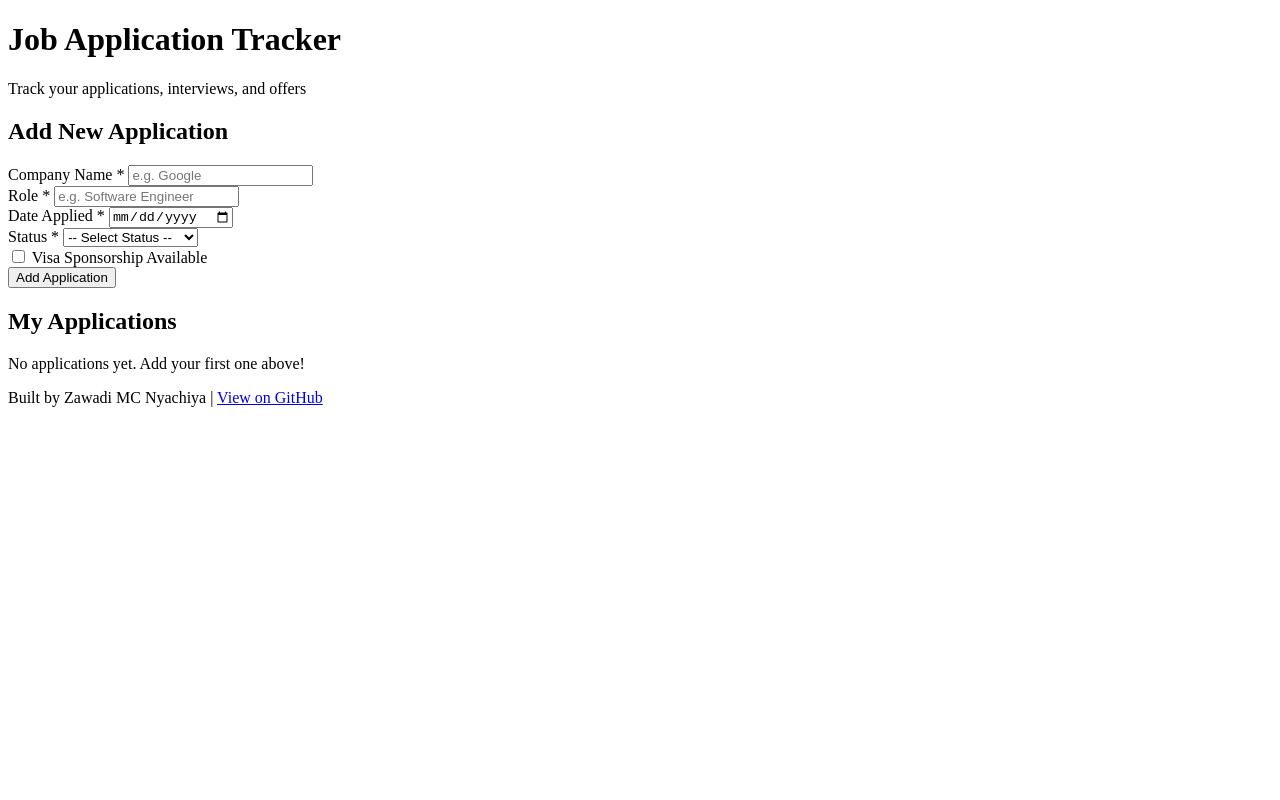
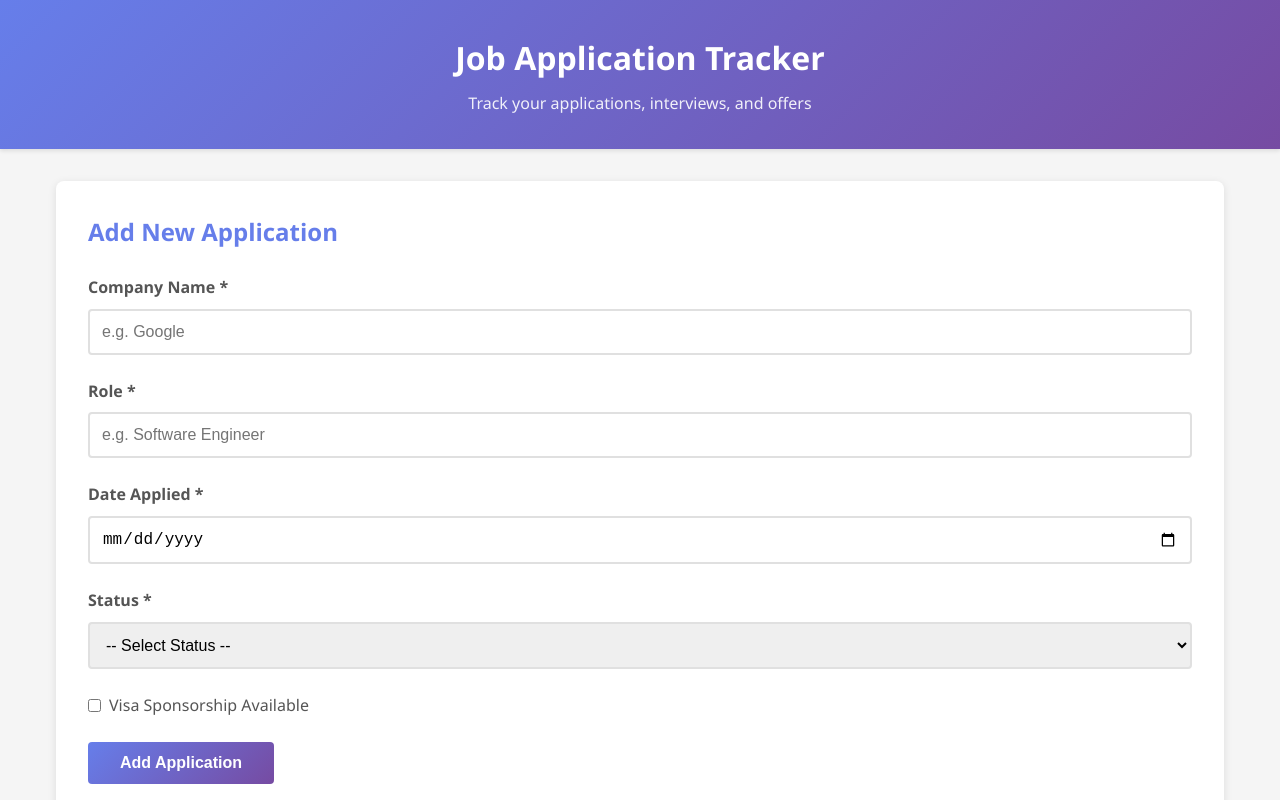
Before and after one commit to Z3DDIEZ/Job-Tracker-Zawadi, a plain HTML site: page index.html in a window 1280 px wide. Shown: the top 800 px of the page. Drawn offline with Linux system fonts and the light colour scheme.

Commit message:
day 2 updates

```diff
--- a/index.html
+++ b/index.html
@@ -73,7 +73,7 @@
 
     <!-- Footer -->
     <footer>
-        <p>Built by Zawadi MC Nyachiya | <a href="https://github.com/Z3DDIEZ/ProjectUn26" target="_blank">View on GitHub</a></p>
+        <p>Built by Zawadi MC Nyachiya | <a href="https://github.com/Z3DDIEZ/Job-Tracker-Zawadi" target="_blank">View on GitHub</a></p>
     </footer>
 
 	<!-- Firebase SDKs -->
--- a/script.js
+++ b/script.js
@@ -1,3 +1,123 @@
-// Your app code will go here
+// ========================================
+// JOB APPLICATION TRACKER - MAIN SCRIPT
+// ========================================
+
 console.log("Job Tracker initialized");
 console.log("Firebase connected:", firebase.apps.length > 0);
+
+// ========================================
+// FORM SUBMISSION
+// ========================================
+
+// Get the form element
+const form = document.getElementById('application-form');
+const submitBtn = document.getElementById('submit-btn');
+
+// Listen for form submission
+form.addEventListener('submit', function(event) {
+    // Prevent page reload
+    event.preventDefault();
+
+    // Get form values
+    const company = document.getElementById('company').value;
+    const role = document.getElementById('role').value;
+    const dateApplied = document.getElementById('date').value;
+    const status = document.getElementById('status').value;
+    const visaSponsorship = document.getElementById('visa').checked;
+
+    // Validate that all required fields are filled
+    if (!company || !role || !dateApplied || !status) {
+        alert('Please fill in all required fields');
+        return;
+    }
+
+    // Log to console (for debugging)
+    console.log('Form data:', {
+        company,
+        role,
+        dateApplied,
+        status,
+        visaSponsorship
+    });
+
+    // Call function to save to Firebase
+    addApplication(company, role, dateApplied, status, visaSponsorship);
+});
+
+// ========================================
+// FIREBASE FUNCTIONS
+// ========================================
+
+/**
+ * Add a new application to Firebase
+ */
+function addApplication(company, role, dateApplied, status, visaSponsorship) {
+    // Disable submit button while saving
+    submitBtn.disabled = true;
+    submitBtn.textContent = 'Saving...';
+
+    // Create a new unique ID for this application
+    const newApplicationRef = database.ref('applications').push();
+
+    // Data to save
+    const applicationData = {
+        company: company,
+        role: role,
+        dateApplied: dateApplied,
+        status: status,
+        visaSponsorship: visaSponsorship,
+        timestamp: Date.now(),
+        id: newApplicationRef.key
+    };
+
+    // Save to Firebase
+    newApplicationRef.set(applicationData)
+        .then(() => {
+            console.log('✅ Application saved successfully');
+
+            // Show success message
+            showSuccessMessage('Application added successfully!');
+
+            // Clear the form
+            form.reset();
+
+            // Re-enable submit button
+            submitBtn.disabled = false;
+            submitBtn.textContent = 'Add Application';
+        })
+        .catch((error) => {
+            console.error('❌ Error saving application:', error);
+            alert('Error saving application. Check console for details.');
+
+            // Re-enable submit button
+            submitBtn.disabled = false;
+            submitBtn.textContent = 'Add Application';
+        });
+}
+
+/**
+ * Show a success message to the user
+ */
+function showSuccessMessage(message) {
+    // Create message element
+    const messageDiv = document.createElement('div');
+    messageDiv.className = 'success-message';
+    messageDiv.textContent = message;
+
+    // Add to page (before the form)
+    const formSection = document.getElementById('add-application-section');
+    formSection.insertBefore(messageDiv, form);
+
+    // Remove after 3 seconds
+    setTimeout(() => {
+        messageDiv.remove();
+    }, 3000);
+}
+
+// ========================================
+// LOAD APPLICATIONS ON PAGE LOAD
+// ========================================
+
+// This will be built on Day 3
+// For now, we just log that the page loaded
+console.log('Page loaded. Ready to add applications.');
--- a/style.css
+++ b/style.css
@@ -0,0 +1,159 @@
+/* Reset & Base Styles */
+* {
+    margin: 0;
+    padding: 0;
+    box-sizing: border-box;
+}
+
+body {
+    font-family: 'Segoe UI', Tahoma, Geneva, Verdana, sans-serif;
+    background-color: #f5f5f5;
+    color: #333;
+    line-height: 1.6;
+}
+
+/* Header */
+header {
+    background: linear-gradient(135deg, #667eea 0%, #764ba2 100%);
+    color: white;
+    padding: 2rem;
+    text-align: center;
+    box-shadow: 0 2px 4px rgba(0,0,0,0.1);
+}
+
+header h1 {
+    font-size: 2rem;
+    margin-bottom: 0.5rem;
+}
+
+header p {
+    font-size: 1rem;
+    opacity: 0.9;
+}
+
+/* Main Container */
+main {
+    max-width: 1200px;
+    margin: 2rem auto;
+    padding: 0 1rem;
+}
+
+/* Sections */
+section {
+    background: white;
+    padding: 2rem;
+    margin-bottom: 2rem;
+    border-radius: 8px;
+    box-shadow: 0 2px 8px rgba(0,0,0,0.1);
+}
+
+section h2 {
+    color: #667eea;
+    margin-bottom: 1.5rem;
+    font-size: 1.5rem;
+}
+
+/* Form Styles */
+.form-group {
+    margin-bottom: 1.5rem;
+}
+
+.form-group label {
+    display: block;
+    margin-bottom: 0.5rem;
+    font-weight: 600;
+    color: #555;
+}
+
+.form-group input,
+.form-group select {
+    width: 100%;
+    padding: 0.75rem;
+    border: 2px solid #e0e0e0;
+    border-radius: 4px;
+    font-size: 1rem;
+    transition: border-color 0.3s;
+}
+
+.form-group input:focus,
+.form-group select:focus {
+    outline: none;
+    border-color: #667eea;
+}
+
+.checkbox-group label {
+    display: flex;
+    align-items: center;
+    font-weight: normal;
+}
+
+.checkbox-group input[type="checkbox"] {
+    width: auto;
+    margin-right: 0.5rem;
+}
+
+/* Button */
+button[type="submit"] {
+    background: linear-gradient(135deg, #667eea 0%, #764ba2 100%);
+    color: white;
+    padding: 0.75rem 2rem;
+    border: none;
+    border-radius: 4px;
+    font-size: 1rem;
+    font-weight: 600;
+    cursor: pointer;
+    transition: transform 0.2s, box-shadow 0.2s;
+}
+
+button[type="submit"]:hover {
+    transform: translateY(-2px);
+    box-shadow: 0 4px 12px rgba(102, 126, 234, 0.4);
+}
+
+button[type="submit"]:active {
+    transform: translateY(0);
+}
+
+/* Applications Container */
+#applications-container {
+    min-height: 200px;
+}
+
+#no-apps-message {
+    text-align: center;
+    color: #999;
+    padding: 3rem;
+    font-style: italic;
+}
+
+/* Footer */
+footer {
+    text-align: center;
+    padding: 2rem;
+    color: #666;
+    font-size: 0.9rem;
+}
+
+footer a {
+    color: #667eea;
+    text-decoration: none;
+}
+
+footer a:hover {
+    text-decoration: underline;
+}
+
+/* Mobile Responsive */
+@media (max-width: 768px) {
+    header h1 {
+        font-size: 1.5rem;
+    }
+
+    main {
+        margin: 1rem auto;
+    }
+
+    section {
+        padding: 1.5rem;
+    }
+}
```
Also changed, not shown: README.md.
